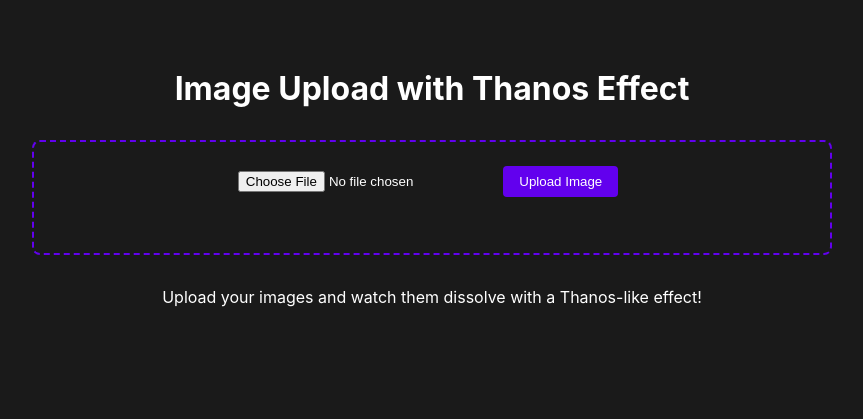
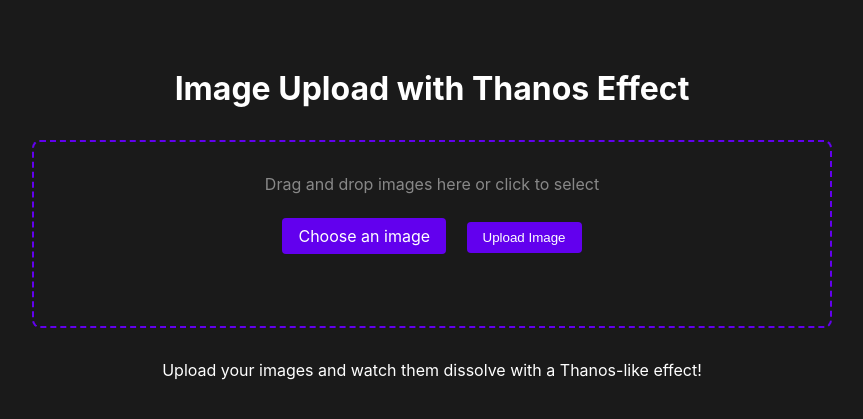
Before and after one commit to Klaudioz/ThanosImageErase, a Flask app: page / in a window 1280 px wide. Shown: the top 419 px of the page, without its empty margins (208-1071 px from the left). Run offline with Flask 3, Linux system fonts and the light colour scheme.

Commit message:
Agent query: Please check if: 1. Image preview shows up immediately when selecting a file 2. Drag and drop functionality works 3. Upload container shows visual feedback during drag

```diff
--- a/static/css/style.css
+++ b/static/css/style.css
@@ -22,8 +22,35 @@ body {
 
 .upload-container {
     margin: 2rem 0;
-    padding: 1rem;
+    padding: 2rem;
     border: 2px dashed var(--accent-color);
+    border-radius: 8px;
+    transition: all 0.3s ease;
+    position: relative;
+}
+
+.upload-container.drag-over {
+    border-color: #69f0ae;
+    background-color: rgba(105, 240, 174, 0.1);
+    transform: scale(1.02);
+}
+
+.upload-container::before {
+    content: 'Drag and drop images here or click to select';
+    display: block;
+    margin-bottom: 1rem;
+    color: #888;
+}
+
+.preview-container {
+    margin: 1rem 0;
+    max-width: 300px;
+    margin: 1rem auto;
+    display: none;
+}
+
+.preview-container img {
+    max-width: 100%;
     border-radius: 8px;
 }
 
@@ -88,3 +115,22 @@ button:hover {
 .success {
     color: #69f0ae;
 }
+
+#file-input {
+    display: none;
+}
+
+.upload-container label {
+    display: inline-block;
+    padding: 0.5rem 1rem;
+    background-color: var(--accent-color);
+    color: var(--text-color);
+    border-radius: 4px;
+    cursor: pointer;
+    margin: 0.5rem;
+    transition: opacity 0.3s ease;
+}
+
+.upload-container label:hover {
+    opacity: 0.8;
+}
--- a/static/js/main.js
+++ b/static/js/main.js
@@ -9,6 +9,10 @@ document.addEventListener("DOMContentLoaded", () => {
     const mainContainer = document.querySelector(".container");
     const uploadForm = document.getElementById("upload-form");
     const uploadStatus = document.getElementById("upload-status");
+    const fileInput = document.getElementById("file-input");
+    const uploadContainer = document.getElementById("upload-container");
+    const previewContainer = document.querySelector(".preview-container");
+    const previewImage = document.getElementById("preview-image");
 
     let isAnimating = false;
     let currentFilename = null;
@@ -23,6 +27,68 @@ document.addEventListener("DOMContentLoaded", () => {
         safariWarning.classList.remove("hidden");
         return;
     }
+
+    // Preview functionality
+    function showPreview(file) {
+        if (file && file.type.startsWith('image/')) {
+            const reader = new FileReader();
+            reader.onload = (e) => {
+                previewImage.src = e.target.result;
+                previewContainer.style.display = 'block';
+            };
+            reader.readAsDataURL(file);
+        }
+    }
+
+    // File input change handler
+    fileInput.addEventListener('change', (e) => {
+        const file = e.target.files[0];
+        showPreview(file);
+    });
+
+    // Drag and Drop handlers
+    function preventDefaults(e) {
+        e.preventDefault();
+        e.stopPropagation();
+    }
+
+    function highlight() {
+        uploadContainer.classList.add('drag-over');
+    }
+
+    function unhighlight() {
+        uploadContainer.classList.remove('drag-over');
+    }
+
+    function handleDrop(e) {
+        preventDefaults(e);
+        unhighlight();
+
+        const dt = e.dataTransfer;
+        const file = dt.files[0];
+
+        if (file && file.type.startsWith('image/')) {
+            fileInput.files = dt.files;
+            showPreview(file);
+        } else {
+            uploadStatus.textContent = "Please drop an image file";
+            uploadStatus.className = "error";
+        }
+    }
+
+    ['dragenter', 'dragover', 'dragleave', 'drop'].forEach(eventName => {
+        uploadContainer.addEventListener(eventName, preventDefaults, false);
+    });
+
+    ['dragenter', 'dragover'].forEach(eventName => {
+        uploadContainer.addEventListener(eventName, highlight, false);
+    });
+
+    ['dragleave', 'drop'].forEach(eventName => {
+        uploadContainer.addEventListener(eventName, unhighlight, false);
+    });
+
+    uploadContainer.addEventListener('drop', handleDrop, false);
 
     function setRandomSeed() {
         const randomSeed = Math.floor(Math.random() * 1000);
@@ -47,9 +113,14 @@ document.addEventListener("DOMContentLoaded", () => {
                 displayedImage.style.display = "none";
                 currentFilename = null;
                 deleteButton.classList.add("hidden");
+                // Reset the preview
+                previewContainer.style.display = 'none';
+                previewImage.src = '';
             }
         } catch (error) {
             console.error('Error deleting image:', error);
+            uploadStatus.textContent = "Error deleting image";
+            uploadStatus.className = "error";
         }
     }
 
@@ -96,7 +167,6 @@ document.addEventListener("DOMContentLoaded", () => {
     uploadForm.addEventListener("submit", async (e) => {
         e.preventDefault();
 
-        const fileInput = document.getElementById("file-input");
         const file = fileInput.files[0];
 
         if (!file) {
@@ -109,6 +179,9 @@ document.addEventListener("DOMContentLoaded", () => {
         formData.append("file", file);
 
         try {
+            uploadStatus.textContent = "Uploading...";
+            uploadStatus.className = "";
+
             const response = await fetch("/upload", {
                 method: "POST",
                 body: formData
@@ -126,8 +199,10 @@ document.addEventListener("DOMContentLoaded", () => {
                 displayedImage.style.display = "block";
                 deleteButton.classList.remove("hidden");
 
-                // Reset form
+                // Reset form and preview
                 uploadForm.reset();
+                previewContainer.style.display = 'none';
+                previewImage.src = '';
             } else {
                 uploadStatus.textContent = result.error || "Upload failed";
                 uploadStatus.className = "error";
--- a/templates/index.html
+++ b/templates/index.html
@@ -22,11 +22,15 @@
     <h1>Image Upload with Thanos Effect</h1>
 
     <!-- Upload Form -->
-    <div class="upload-container">
+    <div class="upload-container" id="upload-container">
         <form id="upload-form">
             <input type="file" id="file-input" accept="image/*" required>
+            <label for="file-input">Choose an image</label>
             <button type="submit">Upload Image</button>
         </form>
+        <div class="preview-container">
+            <img id="preview-image" src="" alt="Preview">
+        </div>
         <div id="upload-status"></div>
     </div>
 
```
